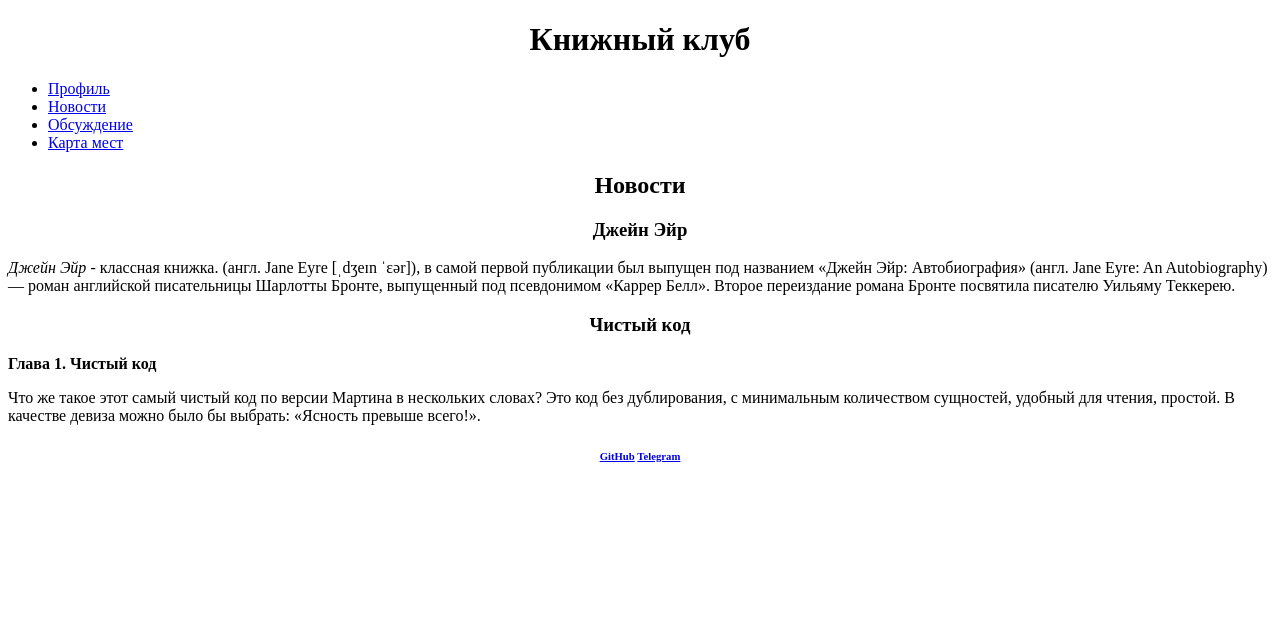
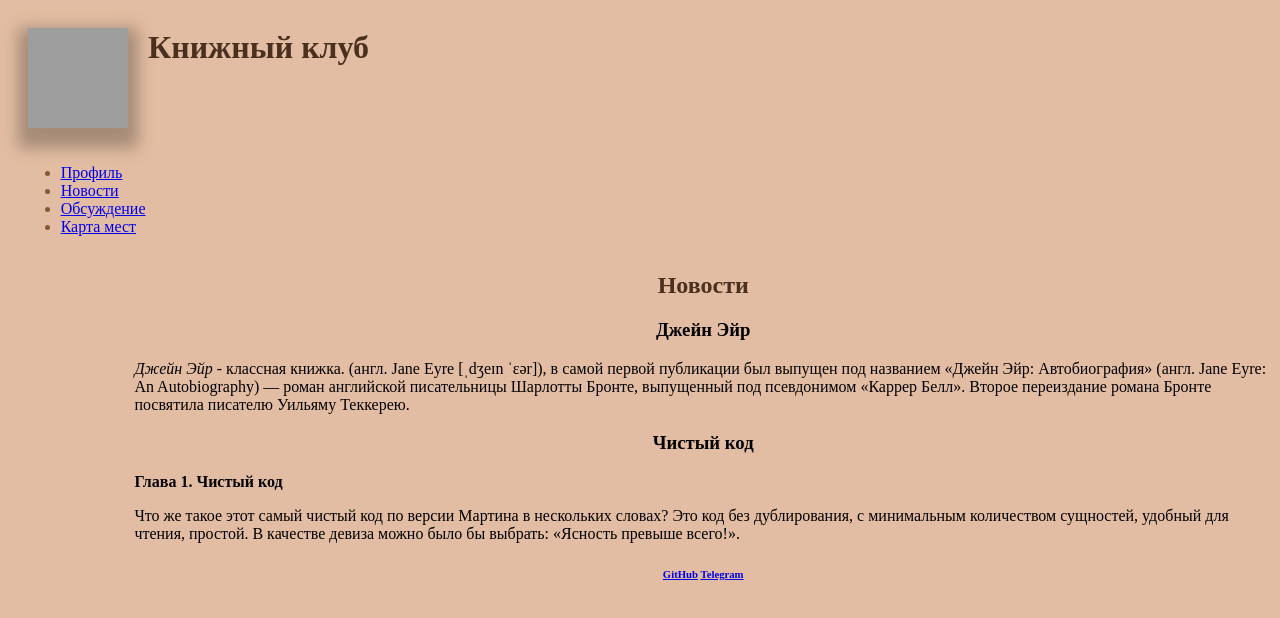
Before and after one commit to luck-o-o-luck/book-club-web, a plain HTML site: page index.html in a window 1280 px wide. Drawn offline with Linux system fonts and the light colour scheme; grey boxes are pictures that could not be loaded.

Commit message:
add: style

```diff
--- a/index.html
+++ b/index.html
@@ -5,10 +5,15 @@
     <meta charset="UTF-8">
     <meta name="author" content="Васютинская Ксения">
     <title>Главная страница</title>
+    <link rel="stylesheet" href="style.css" type="text/css">
 </head>
 
 <body>
-<h1 align="center">Книжный клуб</h1>
+
+<div class="header">
+    <img class="logo" src="img/books.jpg" alt="logo">
+    <h1 align="center">Книжный клуб</h1>
+</div>
 
 <ul class="nav">
     <li><a href="#">Профиль</a></li>
@@ -17,8 +22,11 @@
     <li><a href="#">Карта мест</a></li>
 </ul>
 
+<div class="based">
 <main>
+    <div class="based-header">
     <header><h2 align="center">Новости</h2></header>
+    </div>
 
     <section>
         <article>
@@ -42,5 +50,6 @@
         <a href="https://tlgg.ru/@luck_0_0_luck" target="_blank" rel="noopener">Telegram</a>
     </h6>
 </footer>
+    </div>
 </body>
 </html>
--- /dev/null
+++ b/style.css
@@ -0,0 +1,33 @@
+body {
+    background-color: #E3BDA3;
+}
+
+.logo {
+    height: 100px;
+    width: 100px;
+    margin: 20px;
+    background: #000;
+    box-shadow: 0px 10px 15px 10px #A68B77;
+}
+
+.header {
+    color: #4A301E;
+    display: flex;
+}
+
+.nav {
+    color: #875836;
+    float: left;
+    width: 10%;
+    margin-left: 1%;
+}
+
+.based {
+    float:right;
+    width:90%;
+    display: inline-block;
+}
+
+.based-header {
+    color: #4A301E;
+}
```
Also changed, not shown: 1 other file.
